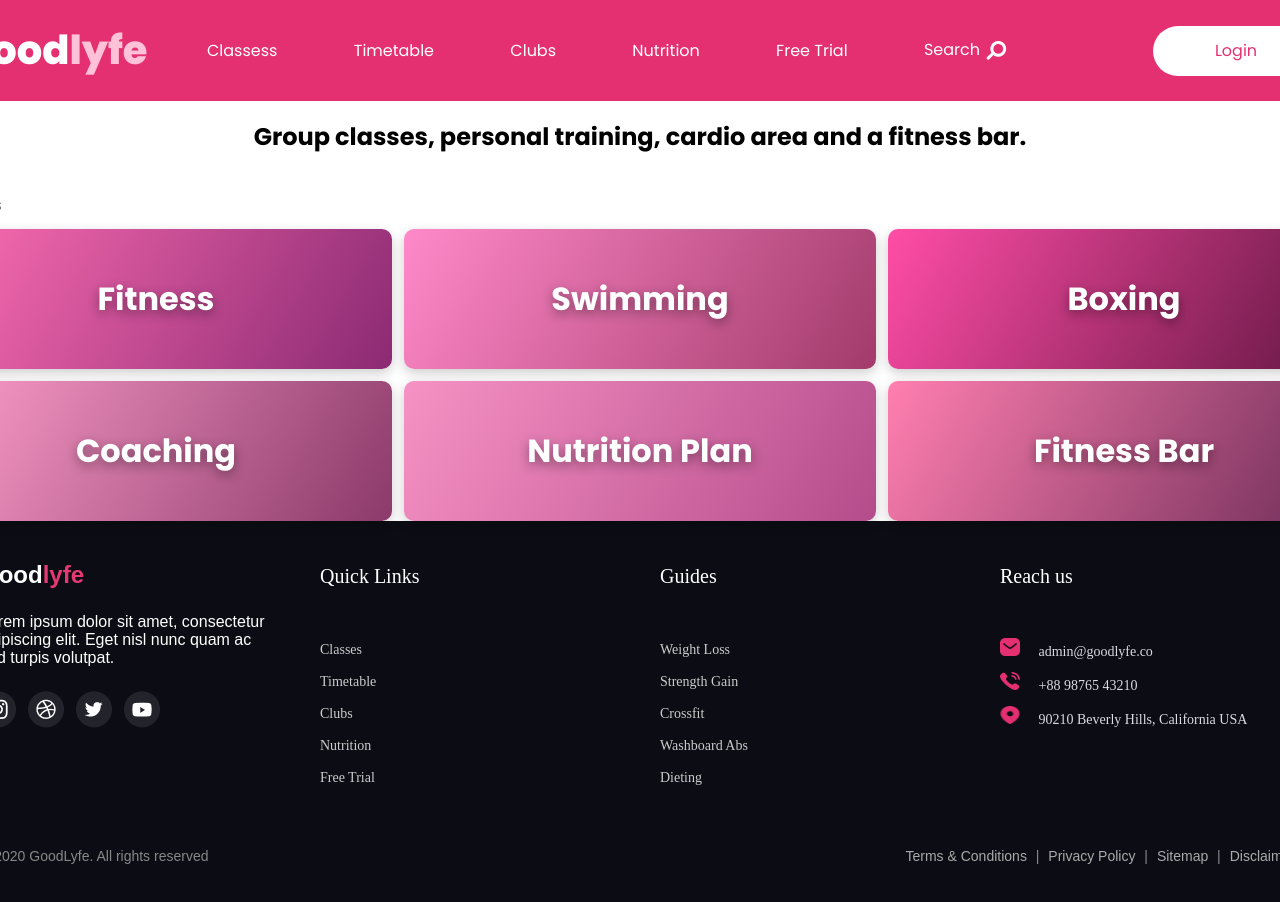
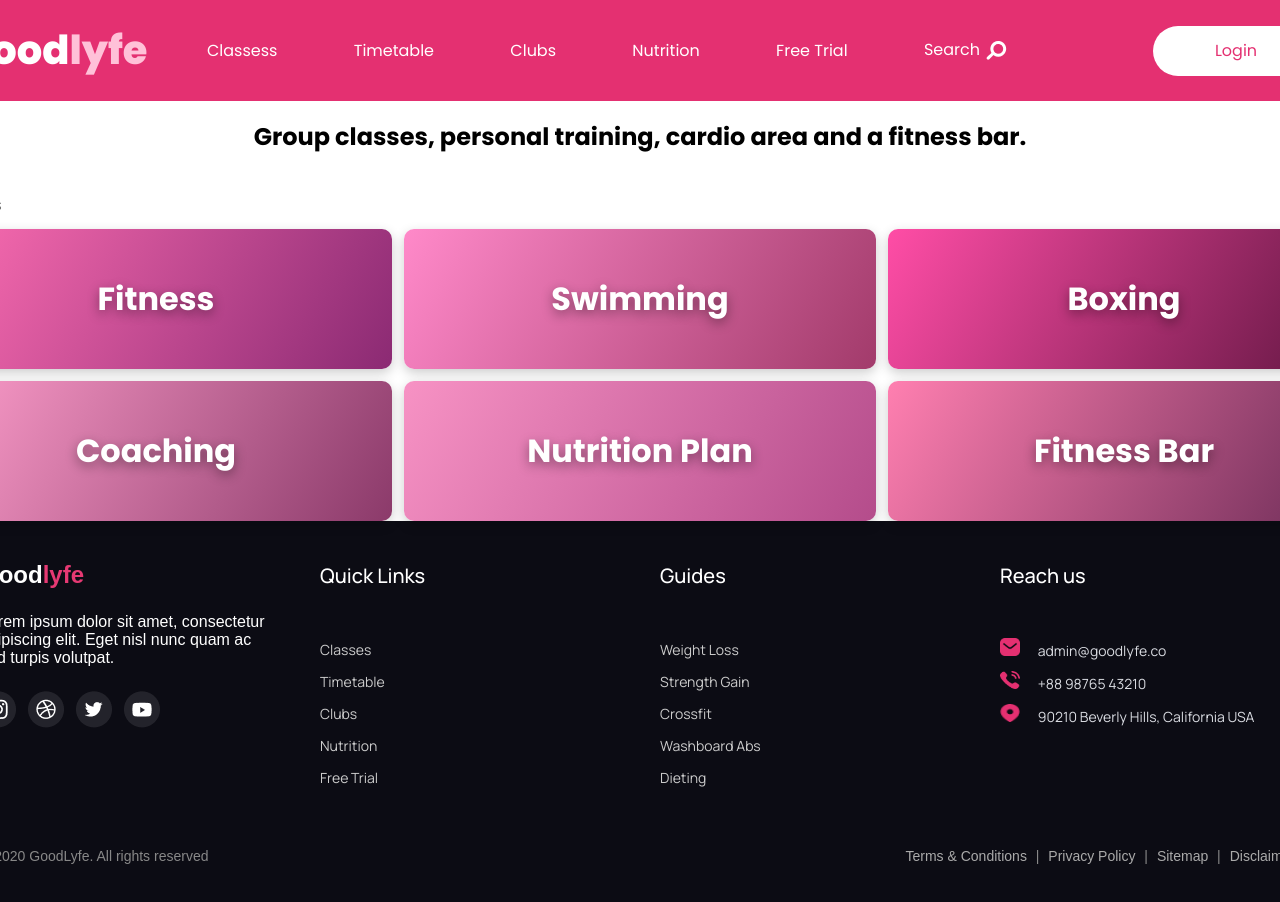
Before and after one commit to Daniauni/hakaton, a plain HTML site: page Classess/classess.html in a window 1280 px wide. Shown: the top 902 px of the page. Drawn offline with Linux system fonts and the light colour scheme.

Commit message:
css update

```diff
--- a/Classess/classess.css
+++ b/Classess/classess.css
@@ -1,5 +1,5 @@
 @import url(https://fonts.googleapis.com/css2?family=Poppins:wght@100;200;300;400;500;600;800;900&display=swap);
-
+@import url(https://fonts.googleapis.com/css2?family=Manrope:wght@100;200;300;400;500;600;800&display=swap);
 
 body {
 
--- a/Clubs/Clubs.css
+++ b/Clubs/Clubs.css
@@ -1,4 +1,5 @@
 @import url(https://fonts.googleapis.com/css2?family=Poppins:wght@100;200;300;400;500;600;800;900&display=swap);
+@import url(https://fonts.googleapis.com/css2?family=Manrope:wght@100;200;300;400;500;600;800&display=swap);
 
 body {
     font-family: Arial, sans-serif;
--- a/Free trial/free-trial.css
+++ b/Free trial/free-trial.css
@@ -1,4 +1,5 @@
 @import url(https://fonts.googleapis.com/css2?family=Poppins:wght@100;200;300;400;500;600;800;900&display=swap);
+@import url(https://fonts.googleapis.com/css2?family=Manrope:wght@100;200;300;400;500;600;800&display=swap);
 
 body {
   font-family: "Poppins", sans-serif;
--- a/Login/login.css
+++ b/Login/login.css
@@ -1,4 +1,5 @@
 @import url(https://fonts.googleapis.com/css2?family=Poppins:wght@100;200;300;400;500;600;800;900&display=swap);
+@import url(https://fonts.googleapis.com/css2?family=Manrope:wght@100;200;300;400;500;600;800&display=swap);
 
 * {
   box-sizing: border-box;
--- a/Timetable/timetable.css
+++ b/Timetable/timetable.css
@@ -1,4 +1,5 @@
 @import url(https://fonts.googleapis.com/css2?family=Poppins:wght@100;200;300;400;500;600;800;900&display=swap);
+@import url(https://fonts.googleapis.com/css2?family=Manrope:wght@100;200;300;400;500;600;800&display=swap);
 
 * {
   box-sizing: border-box;
--- a/nutrition/nutrition.css
+++ b/nutrition/nutrition.css
@@ -1,4 +1,5 @@
 @import url(https://fonts.googleapis.com/css2?family=Poppins:wght@100;200;300;400;500;600;800;900&display=swap);
+@import url(https://fonts.googleapis.com/css2?family=Manrope:wght@100;200;300;400;500;600;800&display=swap);
 
 body {
     font-family: "Poppins", sans-serif;
```
